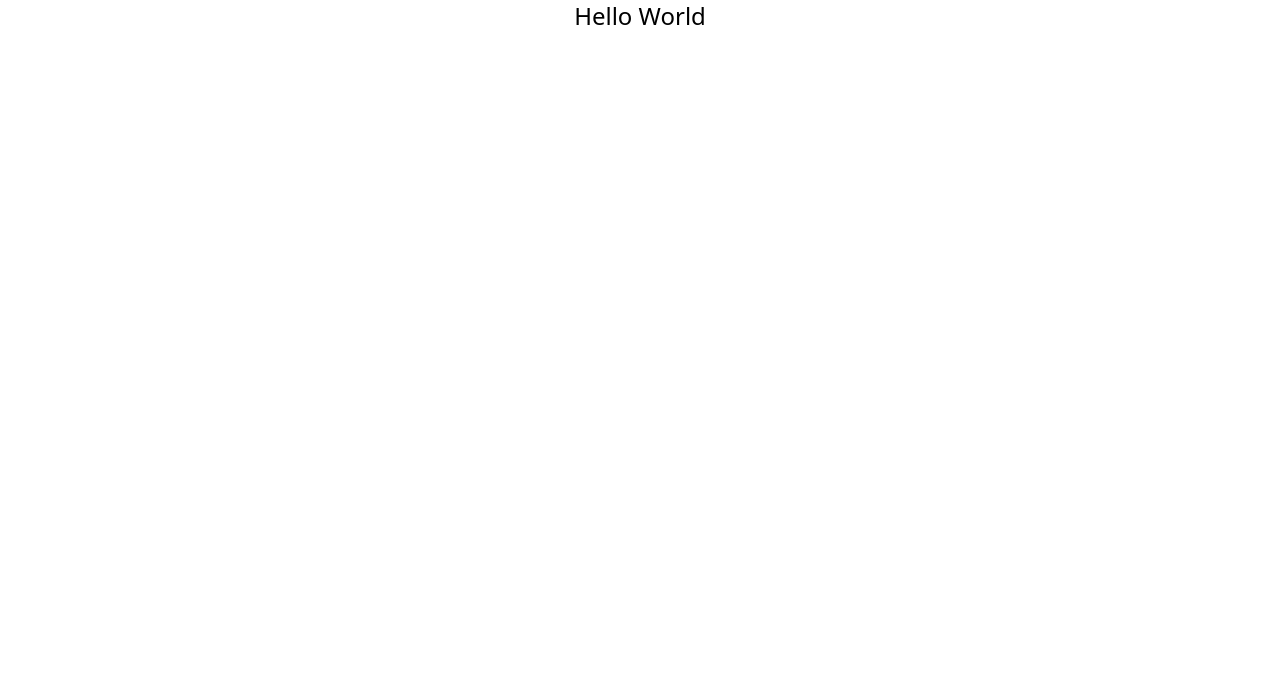
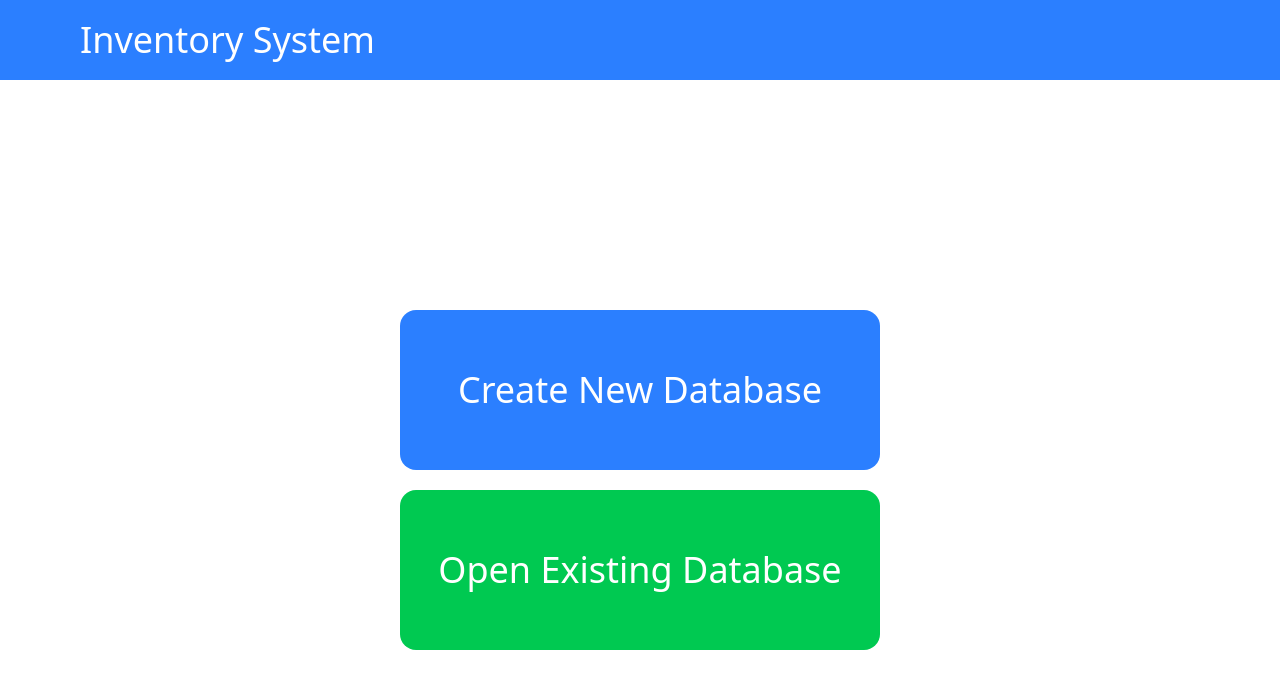
Before and after one commit to anakinSkywalker56/C6-Inventory, a React (Vite) app in the folder Inventory/: page / in a window 1280 px wide. Shown: the top 688 px of the page. Built offline with nearby package versions, Linux system fonts and the light colour scheme.

Commit message:
Retry: Initial FrontPage setup

```diff
--- /dev/null
+++ b/Inventory/src/Components/General/Header.jsx
@@ -0,0 +1,11 @@
+const Header = () => {
+  return (
+    <div className="w-screen h-20 bg-blue-500 flex">
+      <div className="text-4xl text-white flex items-center ml-20">
+        Inventory System
+      </div>
+    </div>
+  );
+};
+
+export default Header;
--- a/Inventory/src/Pages/A_Front/FrontPage.jsx
+++ b/Inventory/src/Pages/A_Front/FrontPage.jsx
@@ -1,8 +1,20 @@
+import Header from "../../Components/General/Header";
+
 const FrontPage = () => {
   return (
     <div className="flex">
       <div className="flex h-full w-screen justify-center items-center">
-        <div className="text-2xl">Hello World</div>
+        <div className="text-2xl">
+          <Header />
+          <div className="flex flex-col gap-5 justify-center items-center w-screen h-screen">
+            <div className="h-40 w-120 bg-blue-500 text-4xl flex justify-center items-center text-white rounded-2xl">
+              Create New Database
+            </div>
+            <div className="h-40 w-120 bg-green-500 text-4xl flex justify-center items-center text-white rounded-2xl">
+              Open Existing Database
+            </div>
+          </div>
+        </div>
       </div>
     </div>
   );
```
